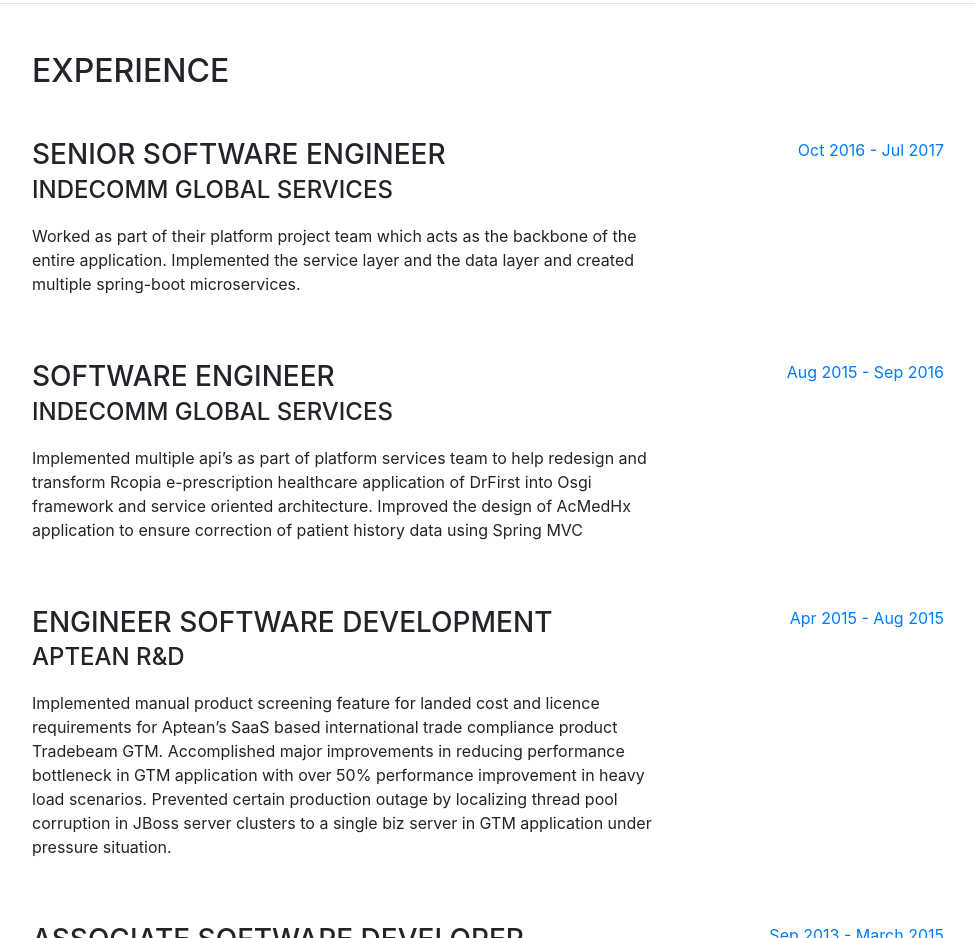
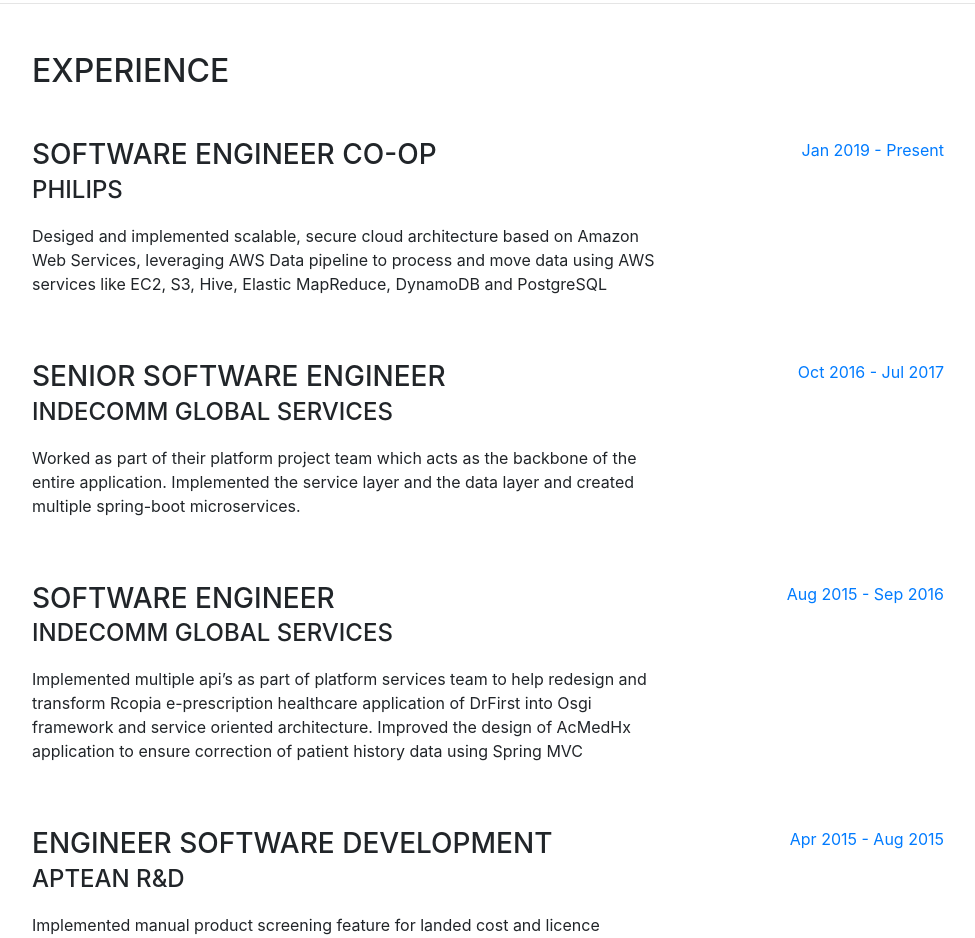
Before and after one commit to saurav-s/saurav-s.github.io, a website with bundled scripts: page index.html in a window 1280 px wide. Shown: the part 1598-2536 px from the top of the page, without its empty margins (288-1263 px from the left). Built offline with nearby package versions, Linux system fonts and the light colour scheme; a web font is replaced by a local one.

Commit message:
Updating Info

```diff
--- a/index.html
+++ b/index.html
@@ -8,9 +8,10 @@
     <meta name="author" content="Sanket Saurav">
     <meta property="og:title" content="Portfolio"/>
     <meta property="og:image" content="https://saurav-s.github.io/img/Webiste.jpeg"/>
-    <meta property="og:description" content="🎓Computer Science Grad Student. 👨‍💻Looking for co-op/internship opportunities starting Jan 2019.
+    <meta property="og:description" content="🎓Computer Science Grad Student. 👨‍💻
+                                             Currently exploring cloud big data platform as part of my co-op at Philips to solve challenges related to large scale datasets in the healthcare industry.
                                              I am a passionate computer science graduate student.
-                                             I have rich previous work experience of 4 years developing scalable web applications."/>
+                                             I have rich previous work experience of 4+ years developing scalable web applications."/>
     <meta property="og:url" content="https://saurav-s.github.io" />
 
     <title>Sanket Saurav - Portfolio</title>
@@ -142,6 +143,19 @@
       <section class="resume-section p-3 p-lg-5 d-flex flex-column" id="experience">
         <div class="my-auto">
           <h2 class="mb-5">Experience</h2>
+
+          <div class="resume-item d-flex flex-column flex-md-row mb-5">
+            <div class="resume-content mr-auto">
+              <h3 class="mb-0">Software Engineer Co-op</h3>
+              <div class="subheading mb-3">Philips</div>
+              <p>Desiged and implemented scalable, secure cloud architecture based on Amazon Web Services,
+                leveraging AWS Data pipeline to process and move data using AWS services
+                like EC2, S3, Hive, Elastic MapReduce, DynamoDB and PostgreSQL</p>
+            </div>
+            <div class="resume-date text-md-right">
+              <span class="text-primary">Jan 2019 - Present</span>
+            </div>
+          </div>
 
           <div class="resume-item d-flex flex-column flex-md-row mb-5">
             <div class="resume-content mr-auto">
```
